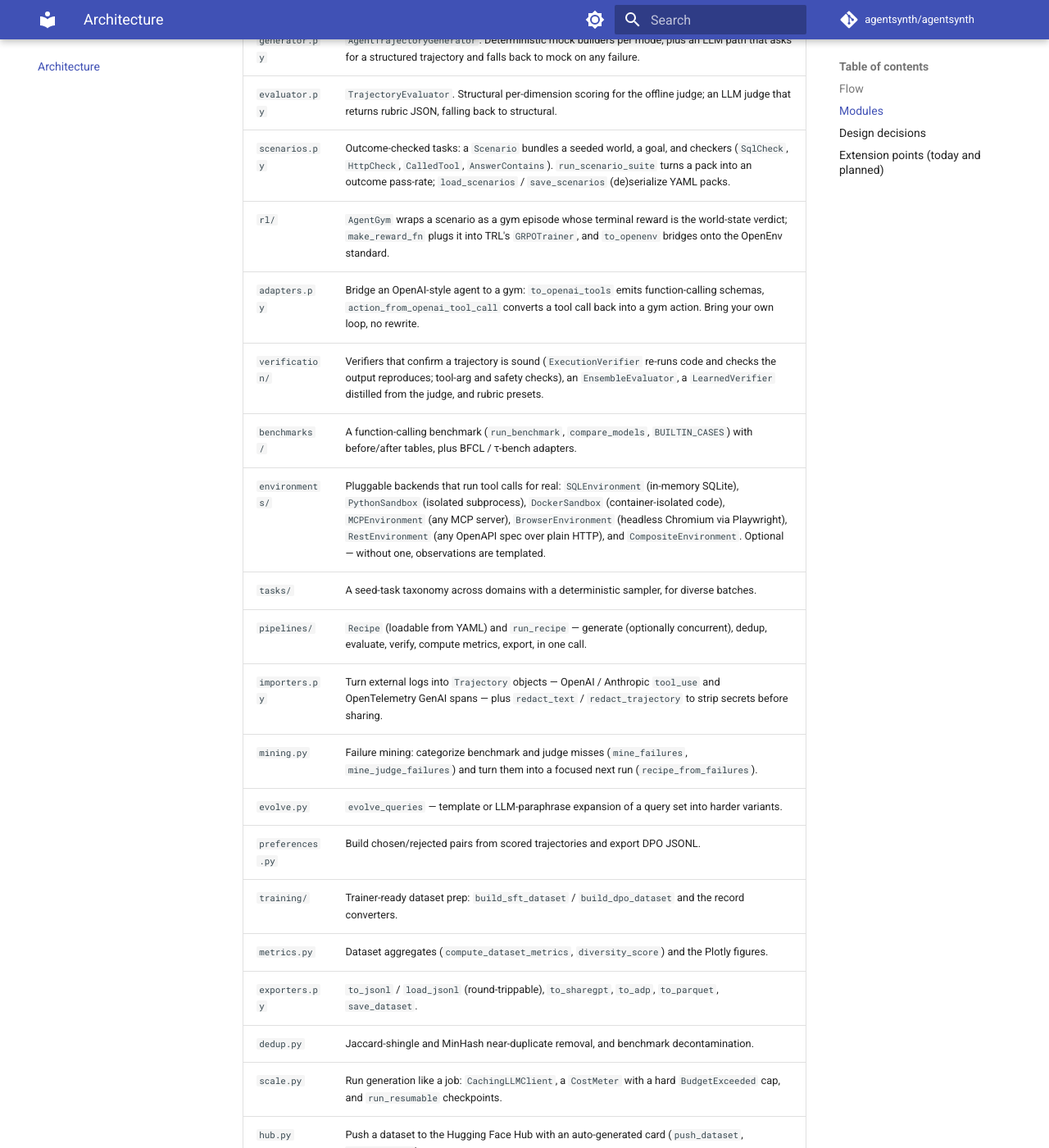
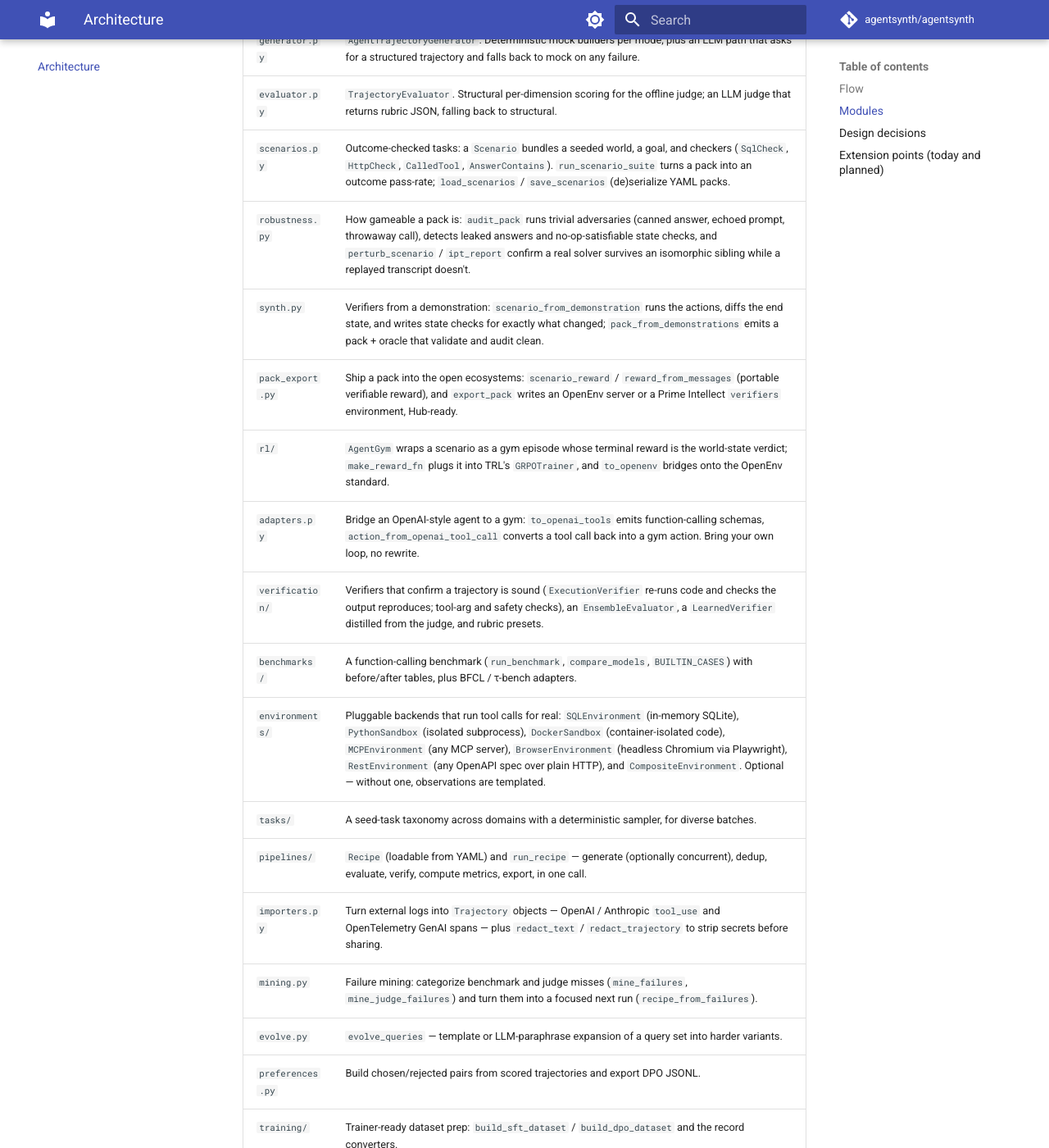
Before and after one commit to agentsynth/agentsynth, an MkDocs documentation site: the page built from docs/ARCHITECTURE.md, in a window 1280 px wide and 1400 px high, scrolled down 973 px. Shown: the whole window at 82% size. Built offline with MkDocs 1.6.1 and Material for MkDocs 9.7.7, drawn with Linux system fonts in a browser that asks for light colours; comment, search, counter and statistics services are not loaded; some of the changed text lies outside the part shown.

Commit message:
docs: surface the P0 verification-trust features
README features + ARCHITECTURE module table + API reference now cover the
reward-hacking audit (robustness.py), demonstration-to-verifier synthesis
(synth.py), and pack export to OpenEnv / Prime Intellect verifiers
(pack_export.py), plus the new pack subcommands (audit, export).

```diff
--- a/docs/ARCHITECTURE.md
+++ b/docs/ARCHITECTURE.md
@@ -40,6 +40,9 @@ flowchart LR
 | `generator.py` | `AgentTrajectoryGenerator`. Deterministic mock builders per mode, plus an LLM path that asks for a structured trajectory and falls back to mock on any failure. |
 | `evaluator.py` | `TrajectoryEvaluator`. Structural per-dimension scoring for the offline judge; an LLM judge that returns rubric JSON, falling back to structural. |
 | `scenarios.py` | Outcome-checked tasks: a `Scenario` bundles a seeded world, a goal, and checkers (`SqlCheck`, `HttpCheck`, `CalledTool`, `AnswerContains`). `run_scenario_suite` turns a pack into an outcome pass-rate; `load_scenarios` / `save_scenarios` (de)serialize YAML packs. |
+| `robustness.py` | How gameable a pack is: `audit_pack` runs trivial adversaries (canned answer, echoed prompt, throwaway call), detects leaked answers and no-op-satisfiable state checks, and `perturb_scenario` / `ipt_report` confirm a real solver survives an isomorphic sibling while a replayed transcript doesn't. |
+| `synth.py` | Verifiers from a demonstration: `scenario_from_demonstration` runs the actions, diffs the end state, and writes state checks for exactly what changed; `pack_from_demonstrations` emits a pack + oracle that validate and audit clean. |
+| `pack_export.py` | Ship a pack into the open ecosystems: `scenario_reward` / `reward_from_messages` (portable verifiable reward), and `export_pack` writes an OpenEnv server or a Prime Intellect `verifiers` environment, Hub-ready. |
 | `rl/` | `AgentGym` wraps a scenario as a gym episode whose terminal reward is the world-state verdict; `make_reward_fn` plugs it into TRL's `GRPOTrainer`, and `to_openenv` bridges onto the OpenEnv standard. |
 | `adapters.py` | Bridge an OpenAI-style agent to a gym: `to_openai_tools` emits function-calling schemas, `action_from_openai_tool_call` converts a tool call back into a gym action. Bring your own loop, no rewrite. |
 | `verification/` | Verifiers that confirm a trajectory is sound (`ExecutionVerifier` re-runs code and checks the output reproduces; tool-arg and safety checks), an `EnsembleEvaluator`, a `LearnedVerifier` distilled from the judge, and rubric presets. |
@@ -58,7 +61,7 @@ flowchart LR
 | `scale.py` | Run generation like a job: `CachingLLMClient`, a `CostMeter` with a hard `BudgetExceeded` cap, and `run_resumable` checkpoints. |
 | `hub.py` | Push a dataset to the Hugging Face Hub with an auto-generated card (`push_dataset`, `dataset_card`). |
 | `demo.py` | The reference policies (`expert` / `read_only` / `lazy`) and the pack the playground runs. |
-| `cli.py` | The `agentsynth` console script: `generate`, `eval`, `import`, `flywheel`, `bench` (pass^k / compare / submit), and `pack` (new / validate / teach). |
+| `cli.py` | The `agentsynth` console script: `generate`, `eval`, `import`, `flywheel`, `bench` (pass^k / compare / submit), and `pack` (new / validate / teach / audit / export). |
 | `app.py` (repo root) | The Gradio playground. The only module that imports Gradio at the top. Importing it builds `demo` without calling an LLM. |
 | `hub/` (repo root) | The Scenario Hub: a FastAPI service that stores packs and submissions and serves the live leaderboard. |
 
```
Also changed, not shown: README.md (+2 -0 lines), docs/reference.md (+24 -0 lines).
